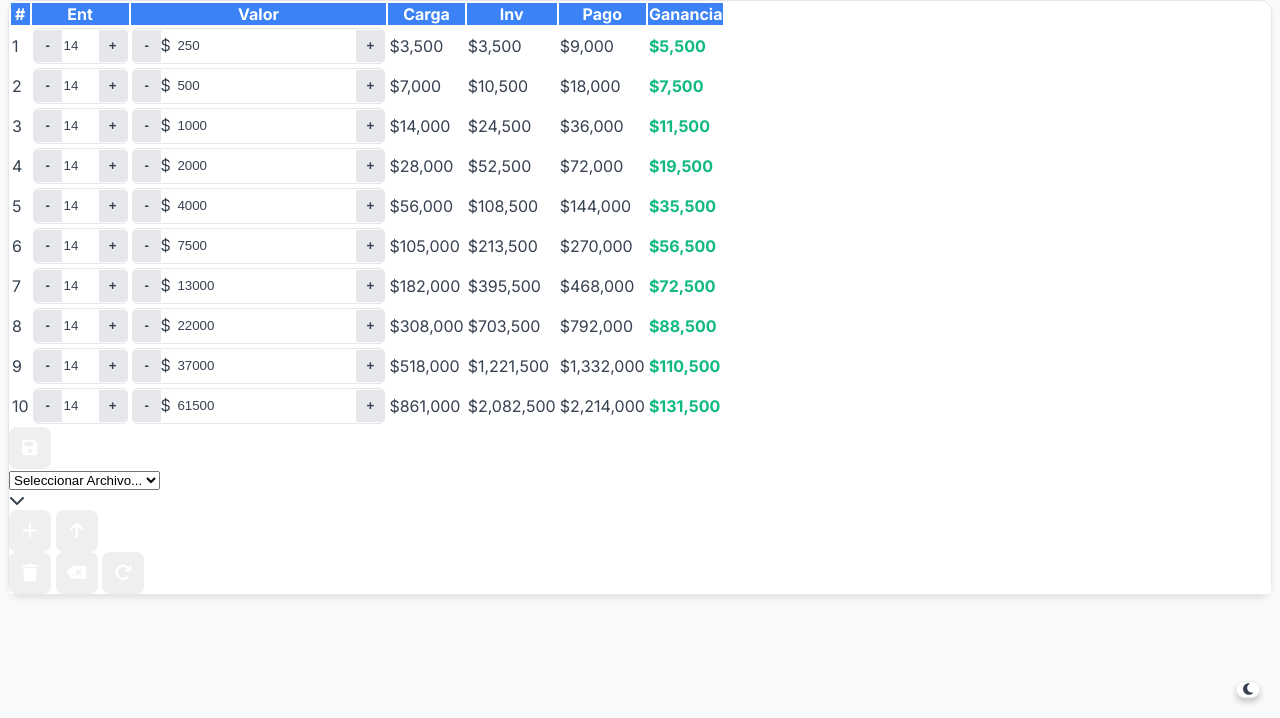
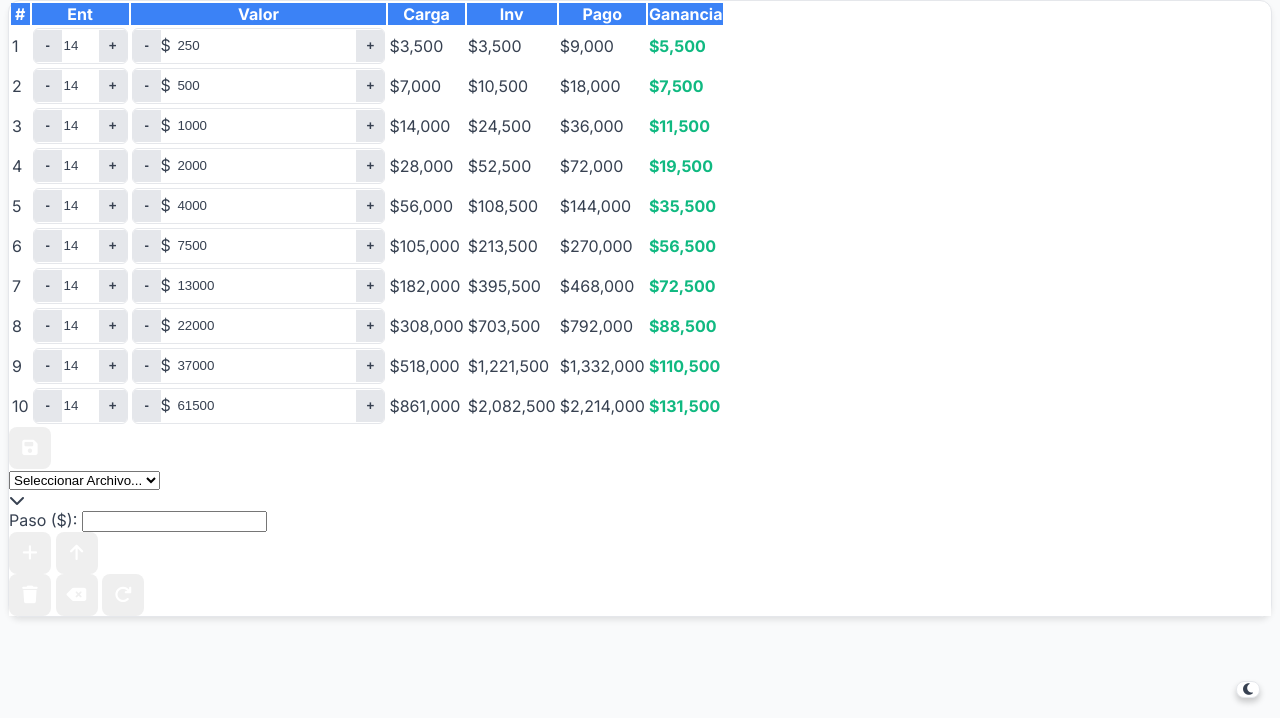
Before and after one commit to jsierrat982/calculadora, a website: page index.html in a window 1280 px wide. Shown: the part 82-800 px from the top of the page. Drawn offline with Linux system fonts and the light colour scheme.

Commit message:
Update index.html

```diff
--- a/index.html
+++ b/index.html
@@ -103,7 +103,14 @@
                         </div>
                     </div>
 
-                    <div class="flex flex-wrap justify-center gap-3 w-full md:w-auto">
+                    <div class="flex flex-wrap justify-center items-center gap-3 w-full md:w-auto">
+
+                        <!-- NUEVO CONTROL DE INTERVALO -->
+                        <div class="flex items-center gap-2 bg-white dark:bg-gray-700 border border-gray-300 dark:border-gray-600 rounded-lg px-3 py-2 mr-2">
+                            <label for="intervalConfig" class="text-xs font-semibold text-gray-500 dark:text-gray-300">Paso ($):</label>
+                            <input type="number" id="intervalConfig" min="1" class="w-16 bg-transparent text-sm font-bold text-blue-600 dark:text-blue-400 outline-none text-center" aria-label="Configurar intervalo de incremento">
+                        </div>
+
                         <button id="addRowBtn" class="flat-btn action-btn bg-blue-500 hover:bg-blue-600" aria-label="Añadir Fila al final" title="Añadir Fila"><i class="fas fa-plus" aria-hidden="true"></i></button>
                         <button id="addTopRowBtn" class="flat-btn action-btn bg-purple-500 hover:bg-purple-600" aria-label="Añadir Fila al principio" title="Añadir Arriba"><i class="fas fa-arrow-up" aria-hidden="true"></i></button>
                         <div class="w-px h-10 bg-gray-300 dark:bg-gray-600 mx-1 hidden md:block"></div>
```
